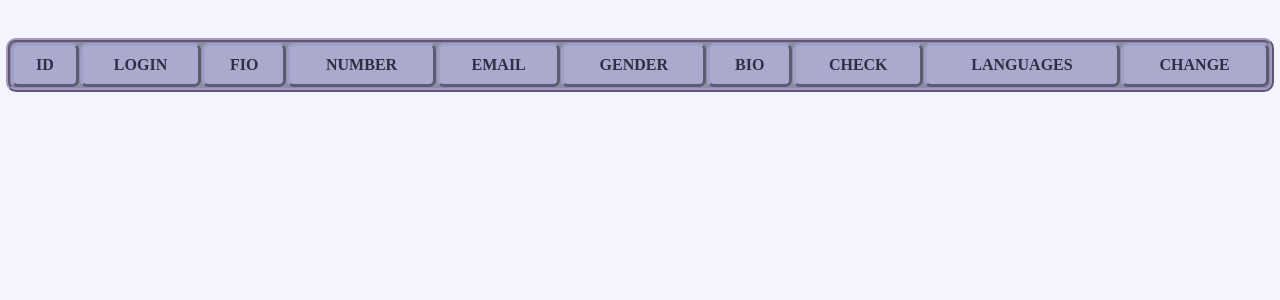
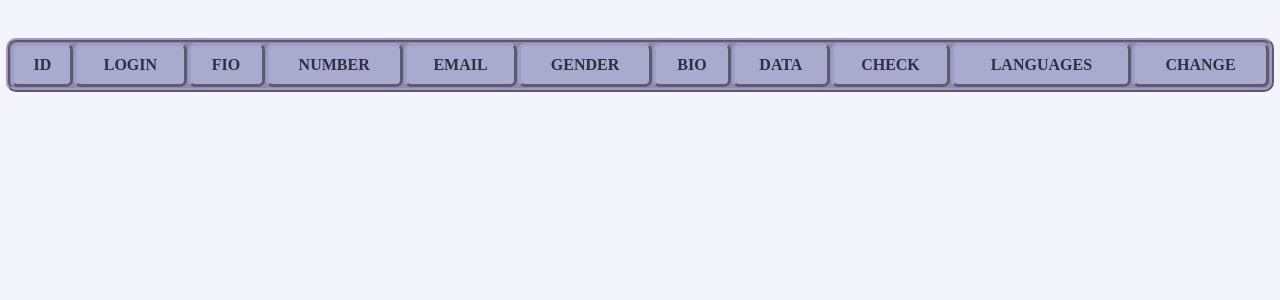
Before and after one commit to GrebenukovaDarya/web2, a PHP site: page /lab6/table.php in a window 1280 px wide. Shown: the top 300 px of the page. Run offline with PHP 8.4, Linux system fonts and the light colour scheme; data that the repository does not hold is empty.

Commit message:
Update table.php

```diff
--- a/lab6/table.php
+++ b/lab6/table.php
@@ -15,7 +15,7 @@
 
         <thead>
             <tr>
-                <td>ID</td><td>LOGIN</td><td>FIO</td><td>NUMBER</td><td>EMAIL</td><td>GENDER</td><td>BIO</td><td>CHECK</td><td>LANGUAGES</td><td>CHANGE</td>
+                <td>ID</td><td>LOGIN</td><td>FIO</td><td>NUMBER</td><td>EMAIL</td><td>GENDER</td><td>BIO</td><td>DATA</td><td>CHECK</td><td>LANGUAGES</td><td>CHANGE</td>
             </tr>
         </thead>
 
```
